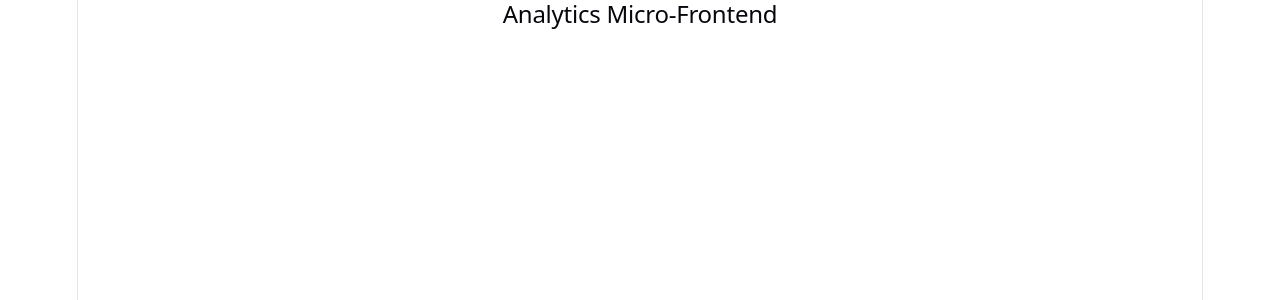
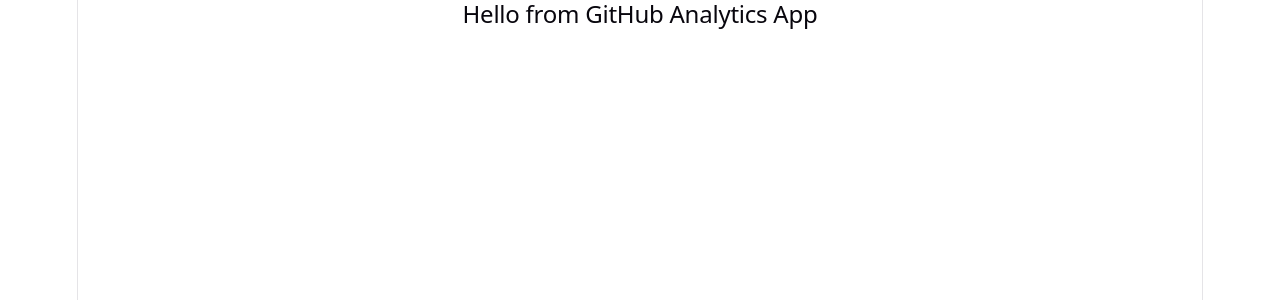
Before and after one commit to edgar-treischl/titanic-mfe, a React (Vite) app: page / in a window 1280 px wide. Shown: the top 300 px of the page. Built offline with nearby package versions, Linux system fonts and the light colour scheme.

Commit message:
test update

```diff
--- a/src/App.tsx
+++ b/src/App.tsx
@@ -1,3 +1,3 @@
 export default function App() {
-  return <h2>Analytics Micro-Frontend</h2>;
+  return <h2>Hello from GitHub Analytics App</h2>;
 }
```
